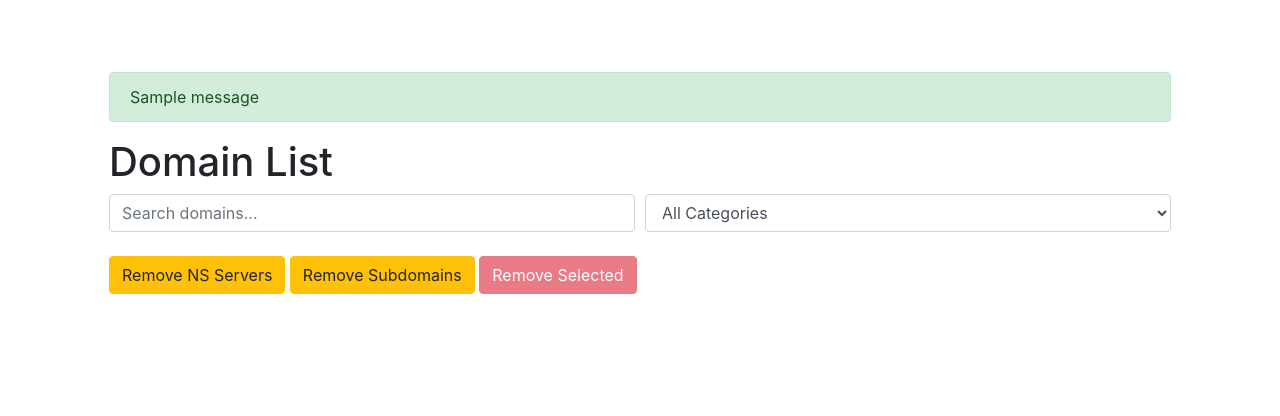
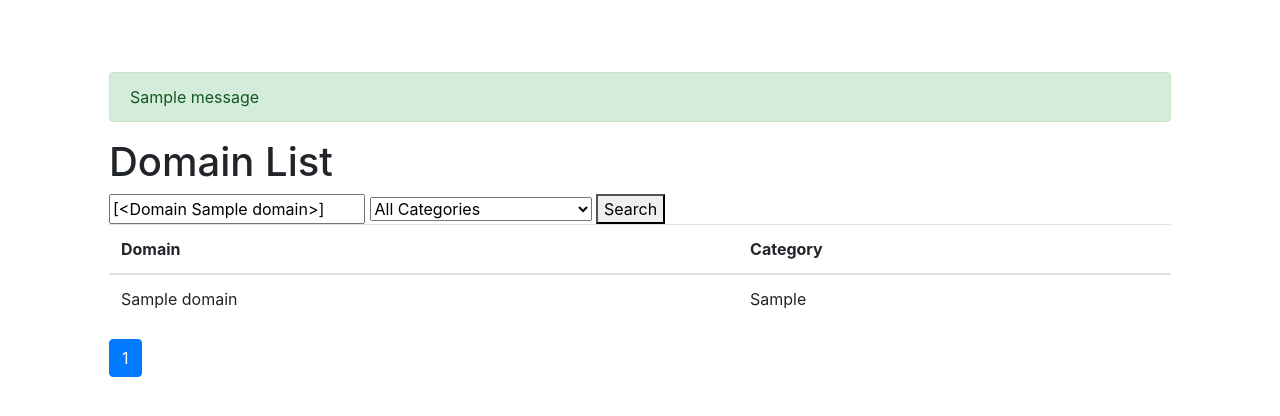
Before and after one commit to digitname/python-domain-tools, a Flask app: template templates/list_domains.html in a window 1280 px wide. Shown: the part 56-472 px from the top of the page. Run offline with Flask 2, Linux system fonts and the light colour scheme; tables that the repository leaves empty hold one stand-in row (values such as "Sample post"); the template is opened without the code that fills it: values that come from a table or form of the project are taken from there, most other values are stand-ins (such as "Sample title", 1, 10 or a date in 2020); one stand-in notice (Sample message) is shown; some libraries are stand-ins or nearby versions.

```diff
--- a/app.py
+++ b/app.py
@@ -4,6 +4,7 @@ from flask_limiter import Limiter
 from flask_limiter.util import get_remote_address
 from flask_mail import Mail, Message
 from flask_caching import Cache
+from flask_sqlalchemy import SQLAlchemy
 import sqlite3
 import csv
 import io
@@ -17,7 +18,35 @@ from flask_paginate import Pagination
 
 app = Flask(__name__)
 app.secret_key = 'your_secret_key_here'  # Change this to a secure random key
+app.config['SQLALCHEMY_DATABASE_URI'] = 'sqlite:///domains.db'
+app.config['SQLALCHEMY_TRACK_MODIFICATIONS'] = False
+
+db = SQLAlchemy()
+db.init_app(app)
+
 login_manager.init_app(app)
+
+# Define the Domain model
+class Domain(db.Model):
+    id = db.Column(db.Integer, primary_key=True)
+    name = db.Column(db.String(255), unique=True, nullable=False)
+    category = db.Column(db.String(50), nullable=False)
+    user_id = db.Column(db.Integer, db.ForeignKey('user.id'), nullable=False)
+
+    def __repr__(self):
+        return f'<Domain {self.name}>'
+
+# Update the User model to include the relationship with Domain
+class User(db.Model):
+    id = db.Column(db.Integer, primary_key=True)
+    username = db.Column(db.String(80), unique=True, nullable=False)
+    password = db.Column(db.String(120), nullable=False)
+    email = db.Column(db.String(120), unique=True, nullable=False)
+    is_admin = db.Column(db.Boolean, default=False)
+    two_factor_secret = db.Column(db.String(32))
+    domains = db.relationship('Domain', backref='user', lazy=True)
+
+    # ... (rest of the User model methods)
 
 # Cache configuration
 cache = Cache(app, config={'CACHE_TYPE': 'simple'})
@@ -37,45 +66,39 @@ limiter = Limiter(app, key_func=get_remote_address)
 logging.basicConfig(filename='app.log', level=logging.INFO)
 
 def init_db():
-    conn = sqlite3.connect('domains.db')
-    c = conn.cursor()
-    c.execute('''CREATE TABLE IF NOT EXISTS domains
-                 (id INTEGER PRIMARY KEY AUTOINCREMENT, domain TEXT UNIQUE, category TEXT)''')
-    conn.commit()
-    conn.close()
+    db.create_all()
     init_auth_db()
 
 def save_domains(domains):
-    conn = sqlite3.connect('domains.db')
-    c = conn.cursor()
     for domain in domains:
         if validate_domain(domain):
             category = categorize_domain(domain)
-            c.execute("INSERT OR IGNORE INTO domains (domain, category) VALUES (?, ?)", (domain, category))
-    conn.commit()
-    conn.close()
+            db.session.add(Domain(name=domain, category=category, user_id=current_user.id))
+    db.session.commit()
 
 @app.route('/', methods=['GET', 'POST'])
 @login_required
 def index():
-    domains = []
     if request.method == 'POST':
         text = request.form['text']
-        file_type = request.form['file_type']
-        domains = extract_domains(text, file_type)
-        save_domains(domains)
-    return render_template('index.html', domains=domains)
+        extracted_domains = extract_domains(text)
+        save_domains(extracted_domains)
+        flash(f'Successfully extracted and saved {len(extracted_domains)} domains.')
+        return redirect(url_for('index'))
+
+    domains = Domain.query.filter_by(user_id=current_user.id).all()
+
+    # Calculate category statistics
+    category_stats = Counter(domain.category for domain in domains)
+
+    return render_template('index.html', domains=domains, category_stats=category_stats)
 
 @app.route('/search', methods=['GET'])
 @login_required
 @cache.cached(timeout=300, query_string=True)
 def search():
     query = request.args.get('query', '')
-    conn = sqlite3.connect('domains.db')
-    c = conn.cursor()
-    c.execute("SELECT domain, category FROM domains WHERE domain LIKE ?", (f'%{query}%',))
-    domains = [{'domain': row[0], 'category': row[1]} for row in c.fetchall()]
-    conn.close()
+    domains = Domain.query.filter(Domain.name.ilike(f'%{query}%')).all()
     return render_template('index.html', domains=domains, search_query=query)
 
 @app.route('/export', methods=['GET'])
@@ -83,17 +106,13 @@ def search():
 @cache.cached(timeout=300, query_string=True)
 def export():
     format = request.args.get('format', 'csv')
-    conn = sqlite3.connect('domains.db')
-    c = conn.cursor()
-    c.execute("SELECT domain, category FROM domains")
-    domains = [{'domain': row[0], 'category': row[1]} for row in c.fetchall()]
-    conn.close()
+    domains = Domain.query.all()
 
     if format == 'csv':
         output = io.StringIO()
         writer = csv.writer(output)
         writer.writerow(['Domain', 'Category'])
-        writer.writerows([[d['domain'], d['category']] for d in domains])
+        writer.writerows([[domain.name, domain.category] for domain in domains])
         return send_file(
             io.BytesIO(output.getvalue().encode('utf-8')),
             mimetype='text/csv',
@@ -101,13 +120,13 @@ def export():
             attachment_filename='domains.csv'
         )
     elif format == 'json':
-        return jsonify(domains)
+        return jsonify([{'domain': domain.name, 'category': domain.category} for domain in domains])
     elif format == 'excel':
         wb = openpyxl.Workbook()
         ws = wb.active
         ws.append(['Domain', 'Category'])
         for domain in domains:
-            ws.append([domain['domain'], domain['category']])
+            ws.append([domain.name, domain.category])
         output = io.BytesIO()
         wb.save(output)
         output.seek(0)
@@ -123,19 +142,15 @@ def export():
 @limiter.limit("100 per day")
 @cache.cached(timeout=300)
 def api_domains():
-    conn = sqlite3.connect('domains.db')
-    c = conn.cursor()
-    c.execute("SELECT domain, category FROM domains")
-    domains = [{'domain': row[0], 'category': row[1]} for row in c.fetchall()]
-    conn.close()
-    return jsonify(domains)
+    domains = Domain.query.all()
+    return jsonify([{'domain': domain.name, 'category': domain.category} for domain in domains])
 
 @app.route('/login', methods=['GET', 'POST'])
 def login():
     if request.method == 'POST':
         username = request.form['username']
         password = request.form['password']
-        user = User.get_by_username(username)
+        user = User.query.filter_by(username=username).first()
         if user and user.check_password(password):
             if user.two_factor_secret:
                 session['user_id'] = user.id
@@ -150,7 +165,7 @@ def two_factor_auth():
     if 'user_id' not in session:
         return redirect(url_for('login'))
 
-    user = User.get(session['user_id'])
+    user = User.query.get(session['user_id'])
     if not user:
         return redirect(url_for('login'))
 
@@ -229,13 +244,8 @@ def admin():
 @login_required
 @cache.cached(timeout=300)
 def statistics():
-    conn = sqlite3.connect('domains.db')
-    c = conn.cursor()
-    c.execute("SELECT category, COUNT(*) FROM domains GROUP BY category")
-    category_stats = dict(c.fetchall())
-    c.execute("SELECT COUNT(DISTINCT domain) FROM domains")
-    total_domains = c.fetchone()[0]
-    conn.close()
+    category_stats = Counter(domain.category for domain in Domain.query.all())
+    total_domains = Domain.query.count()
 
     return render_template('statistics.html', category_stats=category_stats, total_domains=total_domains)
 
@@ -268,7 +278,7 @@ def register():
         email = request.form['email']
 
         # Check if username already exists
-        if User.get_by_username(username):
+        if User.query.filter_by(username=username).first():
             flash('Username already exists. Please choose a different one.')
             return redirect(url_for('register'))
 
@@ -290,45 +300,23 @@ def list_domains():
     search_query = request.args.get('search', '')
     category_filter = request.args.get('category', '')
 
-    conn = sqlite3.connect('domains.db')
-    c = conn.cursor()
+    query = Domain.query.filter_by(user_id=current_user.id)
+    if search_query:
+        query = query.filter(Domain.name.ilike(f'%{search_query}%'))
+    if category_filter:
+        query = query.filter(Domain.category == category_filter)
 
-    # Base query
-    query = "SELECT domain, category FROM domains"
-    params = []
+    pagination = query.paginate(page=page, per_page=per_page, error_out=False)
+    domains = pagination.items
 
-    # Apply filters
-    if search_query:
-        query += " WHERE domain LIKE ?"
-        params.append(f'%{search_query}%')
+    categories = Domain.query.with_entities(Domain.category).distinct().all()
+    categories = [category[0] for category in categories]
 
-    if category_filter:
-        if 'WHERE' in query:
-            query += " AND category = ?"
-        else:
-            query += " WHERE category = ?"
-        params.append(category_filter)
-
-    # Get total count
-    c.execute(f"SELECT COUNT(*) FROM ({query})", params)
-    total = c.fetchone()[0]
-
-    # Apply pagination
-    query += f" LIMIT {per_page} OFFSET {(page - 1) * per_page}"
-
-    c.execute(query, params)
-    domains = [{'domain': row[0], 'category': row[1]} for row in c.fetchall()]
-
-    # Get unique categories for the filter dropdown
-    c.execute("SELECT DISTINCT category FROM domains")
-    categories = [row[0] for row in c.fetchall()]
-
-    conn.close()
-
-    pagination = Pagination(page=page, total=total, per_page=per_page, css_framework='bootstrap4')
-
-    return render_template('list_domains.html', domains=domains, pagination=pagination,
-                           search_query=search_query, category_filter=category_filter,
+    return render_template('list_domains.html',
+                           domains=domains,
+                           pagination=pagination,
+                           search_query=search_query,
+                           category_filter=category_filter,
                            categories=categories)
 
 @app.route('/api/list_domains', methods=['GET'])
@@ -339,86 +327,51 @@ def api_list_domains():
     search_query = request.args.get('search', '')
     category_filter = request.args.get('category', '')
 
-    conn = sqlite3.connect('domains.db')
-    c = conn.cursor()
+    domains = Domain.query.filter(Domain.name.ilike(f'%{search_query}%'))
+    if category_filter:
+        domains = domains.filter(Domain.category == category_filter)
 
-    # Base query
-    query = "SELECT domain, category FROM domains"
-    params = []
-
-    # Apply filters
-    if search_query:
-        query += " WHERE domain LIKE ?"
-        params.append(f'%{search_query}%')
-
-    if category_filter:
-        if 'WHERE' in query:
-            query += " AND category = ?"
-        else:
-            query += " WHERE category = ?"
-        params.append(category_filter)
-
-    # Get total count
-    c.execute(f"SELECT COUNT(*) FROM ({query})", params)
-    total = c.fetchone()[0]
-
-    # Apply pagination
-    query += f" LIMIT {per_page} OFFSET {(page - 1) * per_page}"
-
-    c.execute(query, params)
-    domains = [{'domain': row[0], 'category': row[1]} for row in c.fetchall()]
-
-    conn.close()
+    total = domains.count()
+    domains = domains.paginate(page, per_page, False)
 
     pagination = Pagination(page=page, total=total, per_page=per_page, css_framework='bootstrap4')
 
     return jsonify({
-        'domains': domains,
+        'domains': [{'domain': domain.name, 'category': domain.category} for domain in domains],
         'pagination': pagination.links
     })
 
 @app.route('/api/remove_ns', methods=['POST'])
 @login_required
 def remove_ns():
-    conn = sqlite3.connect('domains.db')
-    c = conn.cursor()
-    c.execute("DELETE FROM domains WHERE domain LIKE 'ns%'")
-    removed_count = c.rowcount
-    conn.commit()
-    conn.close()
-    return jsonify({'message': f'Removed {removed_count} NS server domains'})
+    Domain.query.filter(Domain.name.like('ns%')).delete()
+    db.session.commit()
+    return jsonify({'message': f'Removed {db.session.rowcount} NS server domains'})
 
 @app.route('/api/remove_subdomains', methods=['POST'])
 @login_required
 def remove_subdomains():
-    conn = sqlite3.connect('domains.db')
-    c = conn.cursor()
-    c.execute("SELECT domain FROM domains")
-    domains = [row[0] for row in c.fetchall()]
+    domains = Domain.query.all()
 
     removed_count = 0
     for domain in domains:
-        parts = domain.split('.')
+        parts = domain.name.split('.')
         if len(parts) > 2:
-            c.execute("DELETE FROM domains WHERE domain = ?", (domain,))
+            Domain.query.filter(Domain.name == domain.name).delete()
             removed_count += 1
 
-    conn.commit()
-    conn.close()
+    db.session.commit()
     return jsonify({'message': f'Removed {removed_count} subdomains'})
 
 @app.route('/api/remove_selected', methods=['POST'])
 @login_required
 def remove_selected():
     domains = request.json.get('domains', [])
-    conn = sqlite3.connect('domains.db')
-    c = conn.cursor()
-    c.executemany("DELETE FROM domains WHERE domain = ?", [(domain,) for domain in domains])
-    removed_count = c.rowcount
-    conn.commit()
-    conn.close()
-    return jsonify({'message': f'Removed {removed_count} selected domains'})
+    Domain.query.filter(Domain.name.in_(domains)).delete()
+    db.session.commit()
+    return jsonify({'message': f'Removed {db.session.rowcount} selected domains'})
 
 if __name__ == '__main__':
-    init_db()
+    with app.app_context():
+        db.create_all()
     app.run(debug=True)
--- a/requirements.txt
+++ b/requirements.txt
@@ -12,3 +12,5 @@ Flask-Mail==0.9.1
 pyotp==2.6.0
 Flask-Caching==1.10.1
 flask-paginate==0.8.1
+Flask-SQLAlchemy==2.5.1
+SQLAlchemy==1.4.23
--- a/templates/list_domains.html
+++ b/templates/list_domains.html
@@ -4,86 +4,77 @@
 
 {% block content %}
     <h1>Domain List</h1>
-    <form id="filter-form" class="mb-4">
-        <div class="form-row">
-            <div class="col">
-                <input type="text" id="search" name="search" class="form-control" placeholder="Search domains..." value="{{ search_query }}">
-            </div>
-            <div class="col">
-                <select id="category" name="category" class="form-control">
+
+    <form method="GET" action="{{ url_for('list_domains') }}">
+        <input type="text" name="search" value="{{ search_query }}" placeholder="Search domains">
+        <select name="category">
             <option value="">All Categories</option>
             {% for category in categories %}
             <option value="{{ category }}" {% if category == category_filter %}selected{% endif %}>{{ category }}</option>
             {% endfor %}
         </select>
-            </div>
-        </div>
+        <button type="submit">Search</button>
     </form>
 
-    <div class="mb-3">
-        <button id="remove-ns" class="btn btn-warning">Remove NS Servers</button>
-        <button id="remove-subdomains" class="btn btn-warning">Remove Subdomains</button>
-        <button id="remove-selected" class="btn btn-danger" disabled>Remove Selected</button>
-    </div>
-
-    <div id="domains-table">
-        <!-- This will be populated dynamically -->
-    </div>
-
-    <div id="pagination">
-        <!-- This will be populated dynamically -->
-    </div>
-{% endblock %}
-
-{% block extra_js %}
-<script>
-    function updateDomains(page = 1) {
-        const search = document.getElementById('search').value;
-        const category = document.getElementById('category').value;
-
-        fetch(`/api/list_domains?page=${page}&search=${search}&category=${category}`)
-            .then(response => response.json())
-            .then(data => {
-                const tableHtml = `
-                    <table class="table table-striped">
+    <table class="table">
         <thead>
             <tr>
-                                <th><input type="checkbox" id="select-all"></th>
                 <th>Domain</th>
                 <th>Category</th>
             </tr>
         </thead>
         <tbody>
-                            ${data.domains.map(domain => `
+            {% for domain in domains %}
             <tr>
-                                    <td><input type="checkbox" class="domain-checkbox" data-domain="${domain.domain}"></td>
-                                    <td>${domain.domain}</td>
-                                    <td>${domain.category}</td>
+                <td>{{ domain.name }}</td>
+                <td>{{ domain.category }}</td>
             </tr>
-                            `).join('')}
+            {% endfor %}
         </tbody>
     </table>
-                `;
-                document.getElementById('domains-table').innerHTML = tableHtml;
-                document.getElementById('pagination').innerHTML = data.pagination;
-                updateRemoveSelectedButton();
-            });
-    }
 
+    <nav aria-label="Page navigation">
+        <ul class="pagination">
+            {% if pagination.has_prev %}
+            <li class="page-item">
+                <a class="page-link" href="{{ url_for('list_domains', page=pagination.prev_num, search=search_query, category=category_filter) }}">Previous</a>
+            </li>
+            {% endif %}
+            {% for page in pagination.iter_pages() %}
+            {% if page %}
+                {% if page != pagination.page %}
+                <li class="page-item">
+                    <a class="page-link" href="{{ url_for('list_domains', page=page, search=search_query, category=category_filter) }}">{{ page }}</a>
+                </li>
+                {% else %}
+                <li class="page-item active">
+                    <span class="page-link">{{ page }}</span>
+                </li>
+                {% endif %}
+            {% else %}
+                <li class="page-item disabled">
+                    <span class="page-link">...</span>
+                </li>
+            {% endif %}
+            {% endfor %}
+            {% if pagination.has_next %}
+            <li class="page-item">
+                <a class="page-link" href="{{ url_for('list_domains', page=pagination.next_num, search=search_query, category=category_filter) }}">Next</a>
+            </li>
+            {% endif %}
+        </ul>
+    </nav>
+{% endblock %}
+
+{% block extra_js %}
+<script>
     function updateRemoveSelectedButton() {
         const checkboxes = document.querySelectorAll('.domain-checkbox:checked');
         document.getElementById('remove-selected').disabled = checkboxes.length === 0;
     }
 
-    document.getElementById('search').addEventListener('input', () => updateDomains());
-    document.getElementById('category').addEventListener('change', () => updateDomains());
-    document.addEventListener('click', (e) => {
-        if (e.target.classList.contains('page-link')) {
-            e.preventDefault();
-            const page = e.target.getAttribute('data-page');
-            updateDomains(page);
-        }
-    });
+    document.getElementById('search').addEventListener('input', () => document.getElementById('filter-form').submit());
+    document.getElementById('category').addEventListener('change', () => document.getElementById('filter-form').submit());
 
     document.getElementById('remove-ns').addEventListener('click', () => {
         fetch('/api/remove_ns', { method: 'POST' })
```
Also changed, not shown: TODO.md (+5 -0 lines), templates/index.html (+26 -38 lines), CHANGELOG.md, 1 other file. Lines whose indentation alone changed are shown as unchanged.
